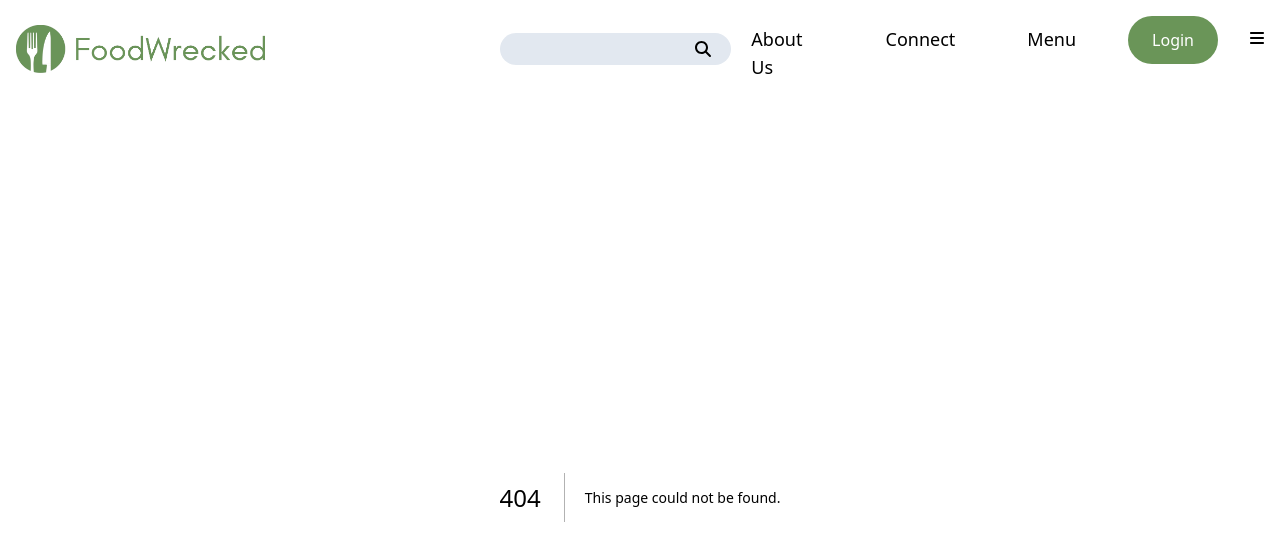
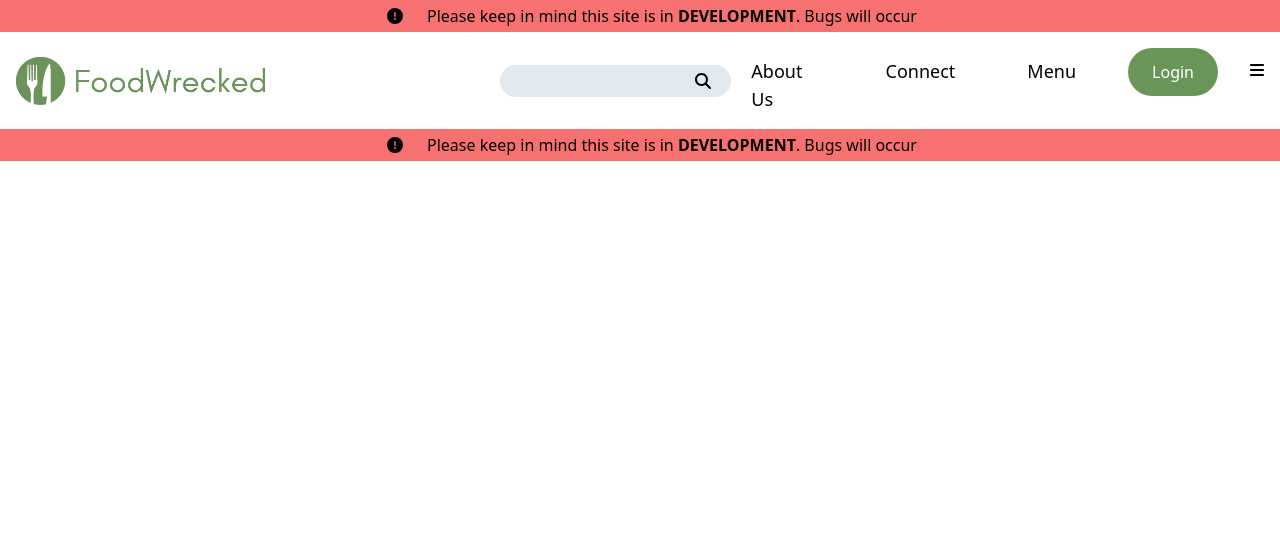
Before and after one commit to TreestanG/foodwrecked, a Next.js app: page /components/News in a window 1280 px wide. Before the commit this address had no page. Shown: the top 560 px of the page. Built offline with nearby package versions, Linux system fonts and the light colour scheme.

Commit message:
news header

```diff
--- a/src/pages/_document.js
+++ b/src/pages/_document.js
@@ -1,10 +1,12 @@
 import { Html, Head, Main, NextScript } from 'next/document'
 import { Inter } from 'next/font/google'
 import Header from './components/Header'
+import News from './components/News'
 
 export default function Document() {
     return (
         <Html lang="en">
+            <News />
             <Head />
             <body>
                 <Header />
--- /dev/null
+++ b/src/pages/components/News.js
@@ -0,0 +1,14 @@
+import React from 'react';
+import { FontAwesomeIcon } from '@fortawesome/react-fontawesome';
+import { faExclamationCircle} from '@fortawesome/free-solid-svg-icons'
+import Image from 'next/image'
+
+
+export default function Header() {
+    return (
+        <div className='flex p-4 justify-center items-center sticky bg-red-400 h-8'>
+            <FontAwesomeIcon icon={faExclamationCircle} className='w-4 h-4 p-6' />
+            <p>Please keep in mind this site is in <b>DEVELOPMENT</b>. Bugs will occur</p>
+        </div>
+    )
+}
```
Lines whose indentation alone changed are shown as unchanged.
